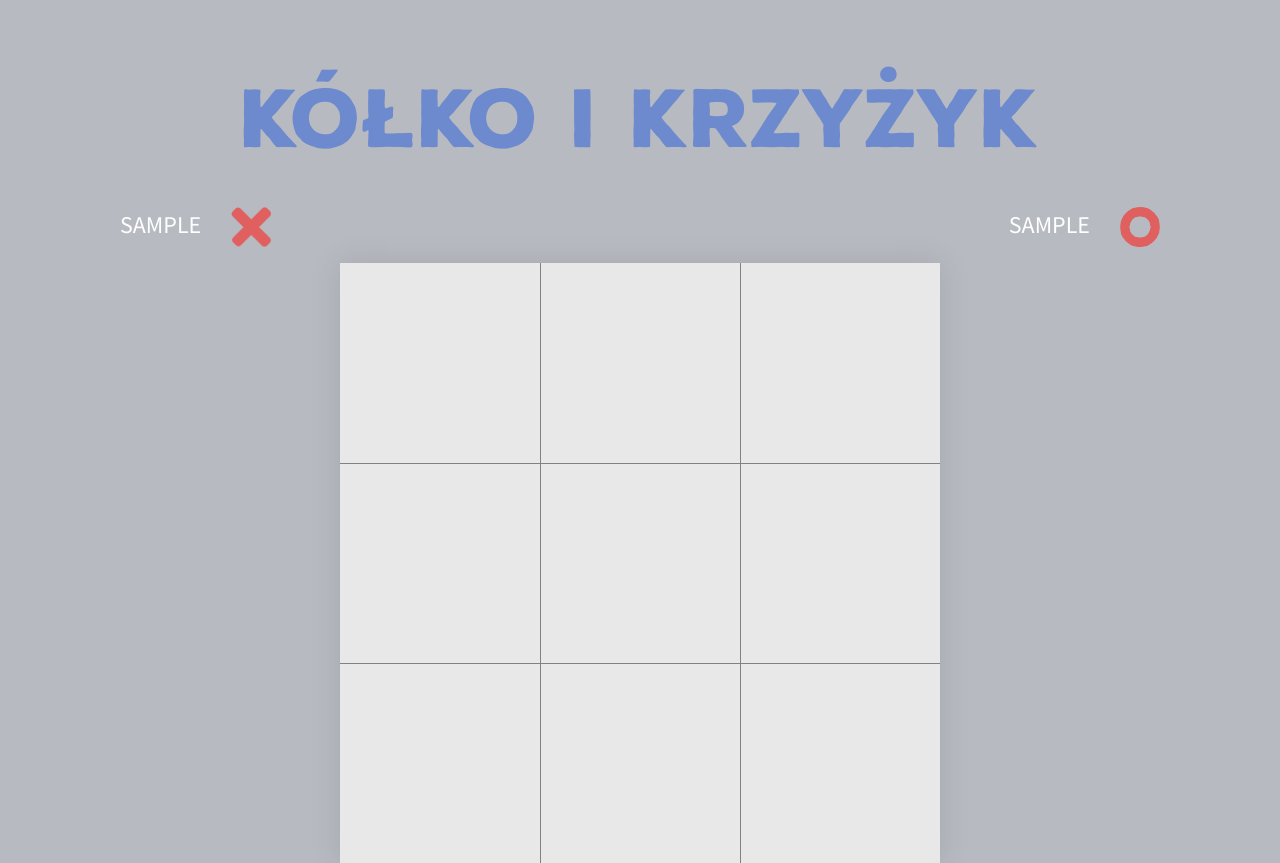
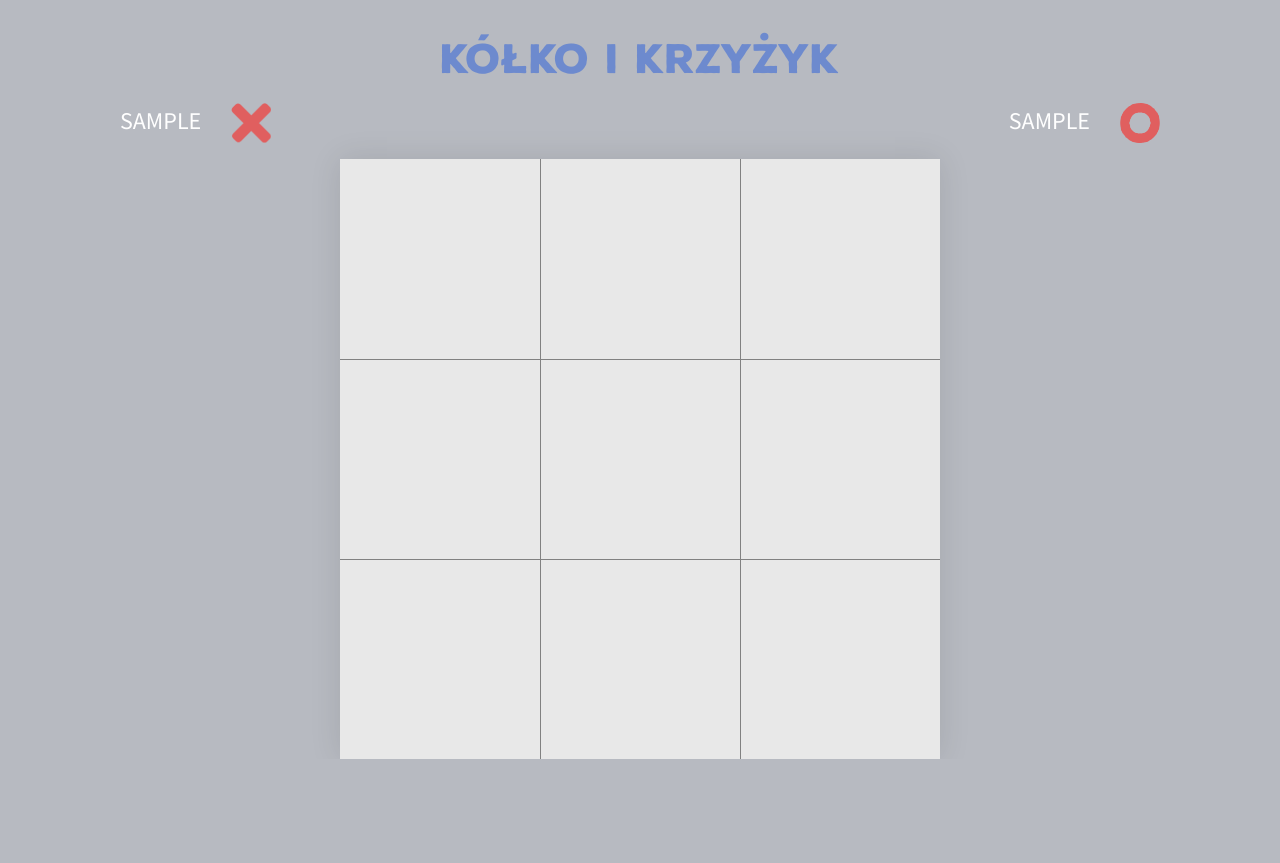
Before and after one commit to AgaBacior/TicTacToe, a plain HTML site: page index.html in a window 1280 px wide. Both pictures are taken after typing "Sample", "Sample" into the empty fields and a click on the button "GRAJ". After the commit the page ends 800 px from the top, so only its background shows below. Drawn offline with Linux system fonts and the light colour scheme.

Commit message:
Add the class smallTitle

```diff
--- a/css/main.css
+++ b/css/main.css
@@ -40,6 +40,10 @@ h1 {
 	font-size: 5rem;
 	text-transform: none;
 	color: rgb(109,138,206);
+}
+.smallTitle {
+	font-size: 2.5rem;
+	margin: 2rem 0 1rem 0;
 }
 
 /** TITLE MSG BOX */
--- a/js/main.js
+++ b/js/main.js
@@ -42,6 +42,7 @@ $(function(){
 
 		// Hidden the form with names
 		$('#registeredForm').addClass('hidden');
+		$('h1').addClass('smallTitle');
 
 		// Take each player's name value
 		setName($('#name1').val(), $('#name2').val());
```
